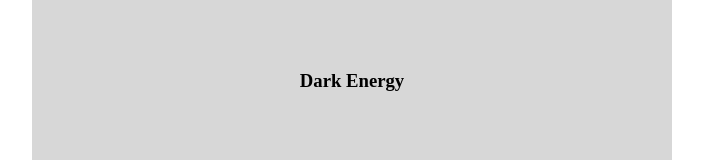
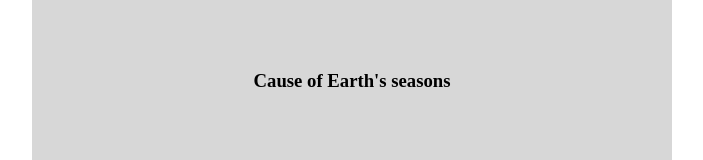
Before and after one commit to matayay/flashCards, a React app: page / in a window 1280 px wide. Shown: the part 345-505 px from the top of the page, without its empty margins (288-991 px from the left). Built offline with nearby package versions, Linux system fonts and the light colour scheme; the HTML template or start-up script is replaced by a standard one.

Commit message:
implemented all required features

```diff
--- a/src/App.tsx
+++ b/src/App.tsx
@@ -4,29 +4,34 @@ import { useState } from 'react'
 import './stylesheets/App.css'
 
 const App = () => {
-    const [flipped, setFlipped] = useState(0);
-    const updateFlipped = () => {
-        if (flipped == 1)
+    const [speed, setSpeed] = useState("0.8s");
+
+    const [flip, setFlip] = useState("none");
+    const controlFlip = () => {
+        if (flip == "none")
         {
-            setFlipped(0);
+            setFlip("rotateY(180deg)");
         }
 
         else
         {
-            setFlipped(1);
+            setFlip("none");
         }
+
+        setSpeed("0.8s");
     };
 
-    const [card, setCard] = useState(0);
+    const [card, setCard] = useState(Math.floor(Math.random() * 10));
     const setFlashCard = () => {
         setCard(Math.floor(Math.random() * 10))
-        setFlipped(0);
+        setFlip("none");
+        setSpeed("0s");
     };
 
     return (
         <div className='App'>
             <Header />
-            <FlashCard flascard={card} flipped={flipped} updateFlipped={updateFlipped} />
+            <FlashCard flascard={card} flip={flip} speed={speed} controlFlip={controlFlip} />
             <button onClick={setFlashCard}>Next</button>
         </div>
     )
--- a/src/components/FlashCard.tsx
+++ b/src/components/FlashCard.tsx
@@ -4,14 +4,20 @@ import '../stylesheets/FlashCard.css';
 
 interface Props {
     flascard: number;
-    flipped: number;
-    updateFlipped: () => void;
+    flip: string;
+    speed: string;
+    controlFlip: () => void;
 };
 
 const FlashCard:FC<Props> = (props) => {
+    const innerStyles = {
+        transform: props.flip,
+        transition: props.speed
+    };
+
     return (
-        <div className='FlashCard'>
-            <div className='inner'>
+        <div className='FlashCard' onClick={props.controlFlip}>
+            <div className='inner' style={innerStyles}>
                 <div className='front'>
                     <h3>{flashcards[props.flascard][0]}</h3>
                 </div>
--- a/src/stylesheets/FlashCard.css
+++ b/src/stylesheets/FlashCard.css
@@ -9,12 +9,7 @@
     position: relative;
     width: 100%;
     height: 100%;
-    transition: transform 0.8s;
     transform-style: preserve-3d;
-}
-
-.FlashCard:hover .inner {
-    transform: rotateY(180deg);
 }
 
 .front, .back {
```
